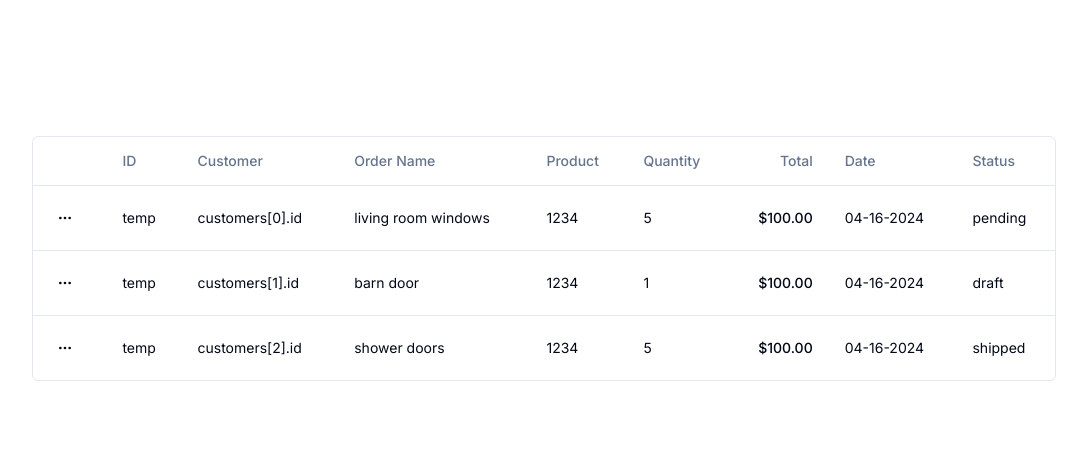
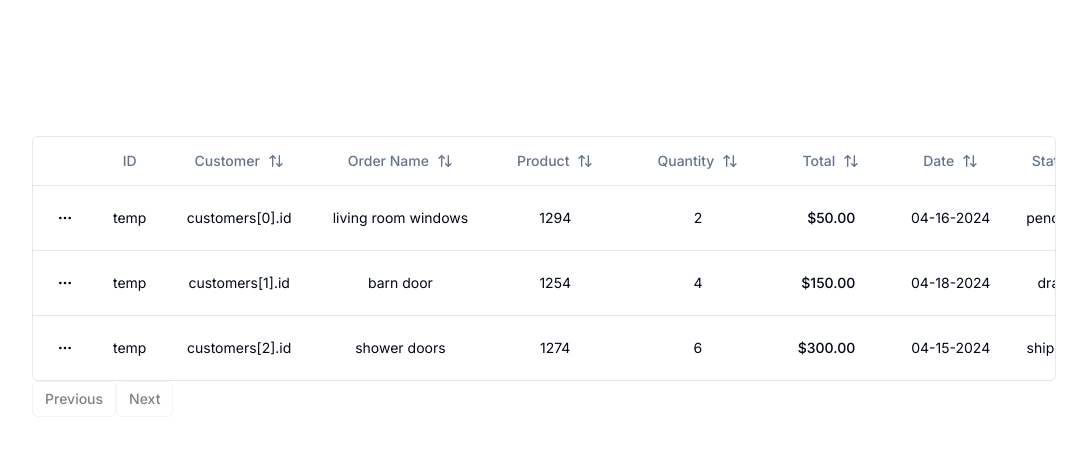
Before and after one commit to NhicFlores/orders-ui, a Next.js app: page /order_status in a window 1280 px wide. Shown: the top 456 px of the page, without its empty margins (96-1183 px from the left). Built offline with nearby package versions, Linux system fonts and the light colour scheme; a web font is replaced by a local one.

Commit message:
added pagination and formatting for table

```diff
--- a/app/order_status/columns.tsx
+++ b/app/order_status/columns.tsx
@@ -3,7 +3,7 @@
 
 import { ColumnDef, RowExpanding } from "@tanstack/react-table";
 import { Order } from "../lib/definitions";
-import { MoreHorizontal } from "lucide-react";
+import { ArrowUpDown, MoreHorizontal } from "lucide-react";
 import { Button } from "@/components/ui/button";
 import {
   DropdownMenu,
@@ -60,35 +60,77 @@ export const order_table_columns: ColumnDef<Order>[] = [
   },
   {
     accessorKey: "customer_id",
-    header: "Customer",
+    header: ({ column }) => {
+      return (
+        <Button variant={'ghost'} onClick={() => column.toggleSorting(column.getIsSorted() === 'asc')}>
+          Customer
+          <ArrowUpDown className="ml-2 h-4 w-4"/>
+        </Button>
+      )
+    },
   },
   {
     accessorKey: "order_name",
-    header: "Order Name",
+    header: ({ column }) => {
+      return (
+        <Button variant={'ghost'} onClick={() => column.toggleSorting(column.getIsSorted() === 'asc')}>
+          Order Name
+          <ArrowUpDown className="ml-2 h-4 w-4"/>
+        </Button>
+      )
+    },
   },
   {
     accessorKey: "product_id",
-    header: "Product",
+    header: ({ column }) => {
+      return (
+        <Button variant={'ghost'} onClick={() => column.toggleSorting(column.getIsSorted() === 'asc')}>
+          Product
+          <ArrowUpDown className="ml-2 h-4 w-4"/>
+        </Button>
+      )
+    },
   },
   {
     accessorKey: "quantity",
-    header: "Quantity",
+    header: ({ column }) => {
+      return (
+        <Button variant={'ghost'} onClick={() => column.toggleSorting(column.getIsSorted() === 'asc')}>
+          Quantity
+          <ArrowUpDown className="ml-2 h-4 w-4"/>
+        </Button>
+      )
+    },
   },
   {
     accessorKey: "price",
-    header: () => <div className="text-right">Total</div>,
+    header: ({ column }) => {
+      return (
+        <Button variant={'ghost'} onClick={() => column.toggleSorting(column.getIsSorted() === 'asc')}>
+          <div className="text-right">Total</div>
+          <ArrowUpDown className="ml-2 h-4 w-4"/>
+        </Button>
+      )
+    },
     cell: ({ row }) => {
       const price = parseFloat(row.getValue("price"));
       const formatted = new Intl.NumberFormat("en-US", {
         style: 'currency',
         currency: 'USD',
       }).format(price);
-      return <div className="text-right font-medium">{formatted}</div>
+      return <div className="text-right pr-5 font-medium">{formatted}</div>
     }
   },
   {
     accessorKey: "date",
-    header: "Date",
+    header: ({ column }) => {
+      return (
+        <Button variant={'ghost'} onClick={() => column.toggleSorting(column.getIsSorted() === 'asc')}>
+          Date
+          <ArrowUpDown className="ml-2 h-4 w-4"/>
+        </Button>
+      )
+    },
   },
   {
     accessorKey: "status",
--- a/app/order_status/page.tsx
+++ b/app/order_status/page.tsx
@@ -15,9 +15,9 @@ async function fetchOrders(): Promise<Order[]> {
       id: "temp",
       customer_id: "customers[0].id",
       order_name: "living room windows",
-      product_id: "1234",
-      quantity: 5,
-      price: 100.0,
+      product_id: "1294",
+      quantity: 2,
+      price: 50.0,
       date: "04-16-2024",
       status: "pending",
     },
@@ -25,20 +25,20 @@ async function fetchOrders(): Promise<Order[]> {
       id: "temp",
       customer_id: "customers[1].id",
       order_name: "barn door",
-      product_id: "1234",
-      quantity: 1,
-      price: 100.0,
-      date: "04-16-2024",
+      product_id: "1254",
+      quantity: 4,
+      price: 150.0,
+      date: "04-18-2024",
       status: "draft",
     },
     {
       id: "temp",
       customer_id: "customers[2].id",
       order_name: "shower doors",
-      product_id: "1234",
-      quantity: 5,
-      price: 100.0,
-      date: "04-16-2024",
+      product_id: "1274",
+      quantity: 6,
+      price: 300.0,
+      date: "04-15-2024",
       status: "shipped",
     },
   ];
--- a/app/ui/components/data-table.tsx
+++ b/app/ui/components/data-table.tsx
@@ -2,11 +2,16 @@
 
 "use client";
 
+import * as React from "react";
+
 import {
   ColumnDef,
+  SortingState,
+  getSortedRowModel,
   flexRender,
   getCoreRowModel,
   useReactTable,
+  getPaginationRowModel,
 } from "@tanstack/react-table";
 
 import {
@@ -18,6 +23,8 @@ import {
   TableRow,
 } from "@/components/ui/table";
 
+import { Button } from "@/components/ui/button";
+
 interface DataTableProps<TData, TValue> {
   columns: ColumnDef<TData, TValue>[];
   data: TData[];
@@ -27,13 +34,22 @@ export function DataTable<TData, TValue>({
   columns,
   data,
 }: DataTableProps<TData, TValue>) {
+  const [sorting, setSorting] = React.useState<SortingState>([]);
+
   const table = useReactTable({
     data,
     columns,
     getCoreRowModel: getCoreRowModel(),
+    getPaginationRowModel: getPaginationRowModel(),
+    onSortingChange: setSorting,
+    getSortedRowModel: getSortedRowModel(),
+    state: {
+      sorting,
+    },
   });
 
   return (
+    <div>
       <div className="rounded-md border">
         <Table>
           <TableHeader>
@@ -41,7 +57,7 @@ export function DataTable<TData, TValue>({
               <TableRow key={headerGroup.id}>
                 {headerGroup.headers.map((header) => {
                   return (
-                  <TableHead key={header.id}>
+                    <TableHead key={header.id} className="text-center">
                       {header.isPlaceholder
                         ? null
                         : flexRender(
@@ -62,7 +78,7 @@ export function DataTable<TData, TValue>({
                   data-state={row.getIsSelected() && "selected"}
                 >
                   {row.getVisibleCells().map((cell) => (
-                  <TableCell key={cell.id}>
+                    <TableCell key={cell.id} className="text-center">
                       {flexRender(cell.column.columnDef.cell, cell.getContext())}
                     </TableCell>
                   ))}
@@ -78,5 +94,24 @@ export function DataTable<TData, TValue>({
           </TableBody>
         </Table>
       </div>
+      <div>
+        <Button
+            variant="outline"
+            size="sm"
+            onClick={() => table.previousPage()}
+            disabled={!table.getCanPreviousPage()}
+          >
+            Previous
+          </Button>
+          <Button
+            variant="outline"
+            size="sm"
+            onClick={() => table.nextPage()}
+            disabled={!table.getCanNextPage()}
+          >
+            Next
+          </Button>
+      </div>
+    </div>
   );
 }
--- a/app/ui/components/orders_list.tsx
+++ b/app/ui/components/orders_list.tsx
@@ -12,7 +12,7 @@ export default function Orders_List() {
         customer_id: 'customers[0].id',
         order_name: 'living room windows',
         product_id: '1234',
-        amount: 5,
+        quantity: 5,
         price: 100.00,
         date: '04-16-2024',
         status: 'pending',
@@ -22,7 +22,7 @@ export default function Orders_List() {
         customer_id: 'customers[1].id',
         order_name: 'barn door',
         product_id: '1234',
-        amount: 1,
+        quantity: 1,
         price: 100.00,
         date: '04-16-2024',
         status: 'draft',
@@ -32,7 +32,7 @@ export default function Orders_List() {
         customer_id: 'customers[2].id',
         order_name: 'shower doors',
         product_id: '1234',
-        amount: 5,
+        quantity: 5,
         price: 100.00,
         date: '04-16-2024',
         status: 'shipped',
@@ -71,7 +71,7 @@ export default function Orders_List() {
                 <p
                   className={`${lusitana.className} truncate text-sm font-medium md:text-base`}
                 >
-                  {order.amount}
+                  {order.quantity}
                 </p>
               </div>
             );
```
Lines whose indentation alone changed are shown as unchanged.
